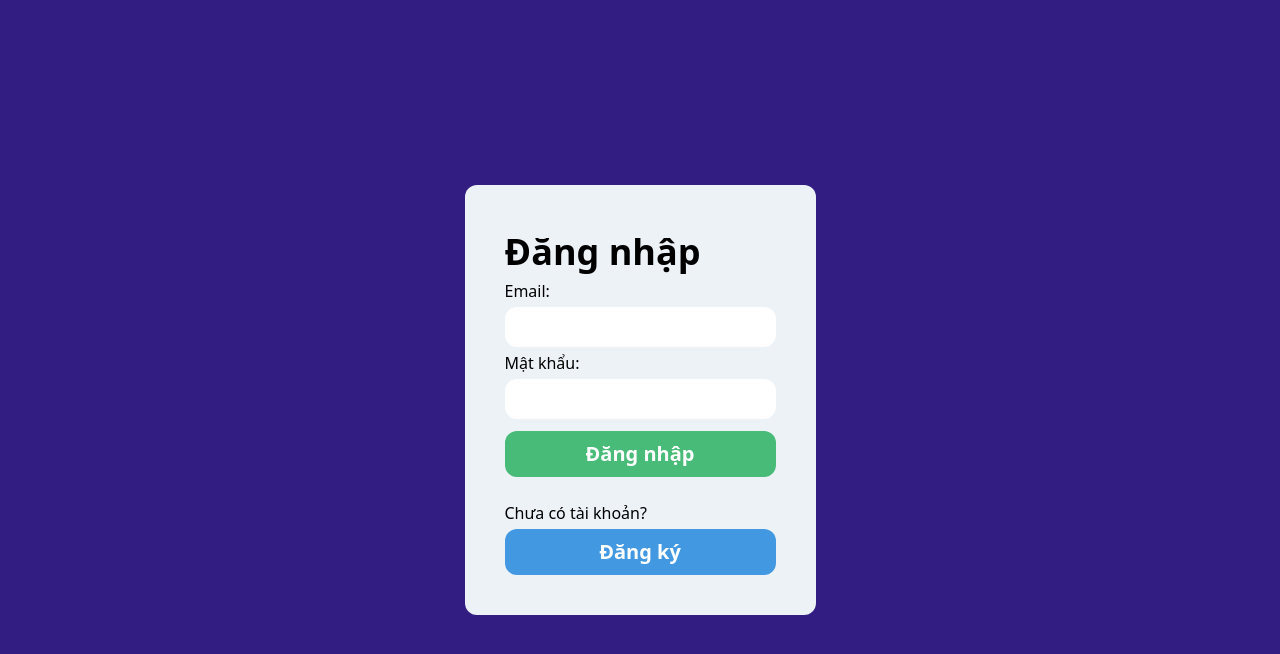
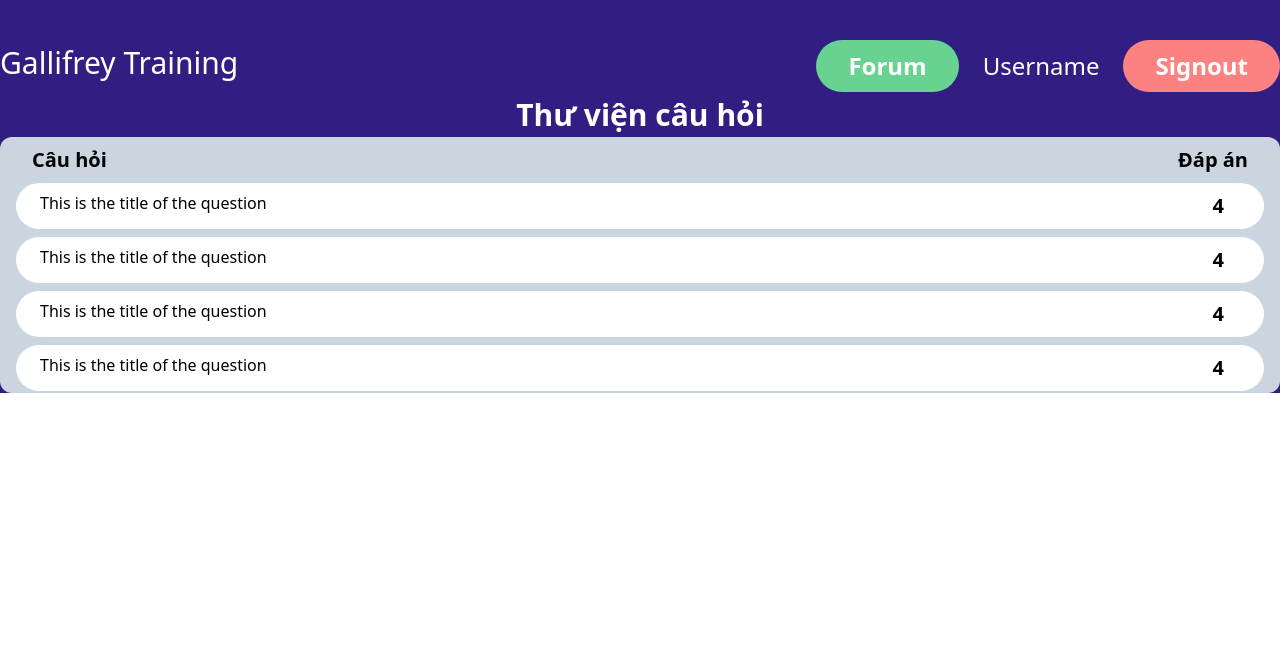
Before and after one commit to Th1nhNg0/HACKATHON-2020, a Vue app: page /login in a window 1280 px wide. Shown: the top 654 px of the page. Built offline with nearby package versions, Linux system fonts and the light colour scheme; no server answers.

Commit message:
ugly asf

```diff
--- a/src/App.vue
+++ b/src/App.vue
@@ -1,9 +1,12 @@
 <template>
   <div class="bg-custom-bg">
-    <router-view />
+    <Forum />
   </div>
 </template>
 <script>
-export default {};
+import Forum from "./views/Forum";
+export default {
+  components: { Forum },
+};
 </script>
 <style></style>
--- /dev/null
+++ b/src/components/QuestionPanel.vue
@@ -0,0 +1,94 @@
+<template>
+  <div class="bg-gray-400 h-64 w-full rounded-xl pl-4 pr-4">
+    <div
+      v-if="!chosen"
+      class="flex flex-row justify-between text-xl font-bold pl-4 pr-4 pt-2"
+    >
+      <span>Câu hỏi</span>
+      <span>Đáp án</span>
+    </div>
+    <div class="my-2" v-for="(question, index) in questions" :key="index">
+      <div
+        v-if="!chosen"
+        class="bg-white py-2 rounded-full flex justify-between"
+        @click="chooseQuestion(index)"
+      >
+        <span class="pl-6">{{ question.title }}</span>
+        <span class="pr-10 font-bold text-xl">{{ question.answers }}</span>
+      </div>
+    </div>
+    <div
+      v-if="chosen"
+      class="flex flex-row justify-between font-bold text-xl pl-4 pr-4 pt-2 pb-5 text-white"
+    >
+      <button @click="goBack" class="bg-green-400 px-4 py-2 rounded-full">
+        Back
+      </button>
+      <button class="bg-green-400 px-2 py-2 rounded-full">
+        Đóng góp đáp án
+      </button>
+    </div>
+    <div v-if="chosen" class="bg-white rounded-full py-2">
+      <span class="pl-6 text-2xl"
+        ><strong>Câu hỏi: </strong>{{ questions[this.chosenid].title }}</span
+      >
+    </div>
+    <div v-if="chosen" class="py-2">
+      <span class="font-bold text-2xl pl-2">Đáp án</span>
+    </div>
+    <div
+      class="my-2"
+      v-for="(answer, index) in questions[this.chosenid].ansArr"
+      :key="index"
+    >
+      <div v-if="chosen" class="bg-white rounded-full py-2">
+        <span class="pl-6 py-4 text-2xl"
+          ><strong>Câu trả lời: </strong>{{ answer }}</span
+        >
+      </div>
+    </div>
+  </div>
+</template>
+
+<script>
+export default {
+  name: "QuestionPanel",
+  data() {
+    return {
+      chosen: false,
+      chosenid: 0,
+      questions: [
+        {
+          title: "This is the title of the question",
+          answers: 4,
+          ansArr: ["hello", "hello", "hello", "hello"],
+        },
+        {
+          title: "This is the title of the question",
+          answers: 4,
+          ansArr: ["hello", "hello", "hello", "hello"],
+        },
+        {
+          title: "This is the title of the question",
+          answers: 4,
+          ansArr: ["hello", "hello", "hello", "hello"],
+        },
+        {
+          title: "This is the title of the question",
+          answers: 4,
+          ansArr: ["hello", "hello", "hello", "hello"],
+        },
+      ],
+    };
+  },
+  methods: {
+    chooseQuestion(choice) {
+      this.chosen = !this.chosen;
+      this.chosenid = choice;
+    },
+    goBack() {
+      this.chosen = false;
+    },
+  },
+};
+</script>
--- a/src/views/Forum.vue
+++ b/src/views/Forum.vue
@@ -1,13 +1,18 @@
 <template>
   <div class="container mx-auto pt-10">
     <Navbar />
+    <div class="w-full text-center">
+      <span class="font-bold text-3xl text-white">Thư viện câu hỏi</span>
+    </div>
+    <QuestionPanel />
   </div>
 </template>
 
 <script>
 import Navbar from "../components/Navbar";
+import QuestionPanel from "../components/QuestionPanel";
 export default {
   name: "Forum",
-  components: { Navbar },
+  components: { Navbar, QuestionPanel },
 };
 </script>
```
